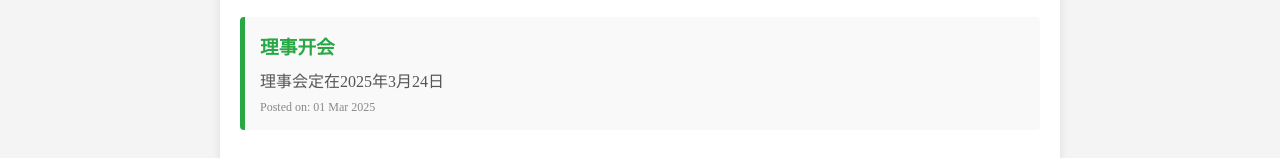
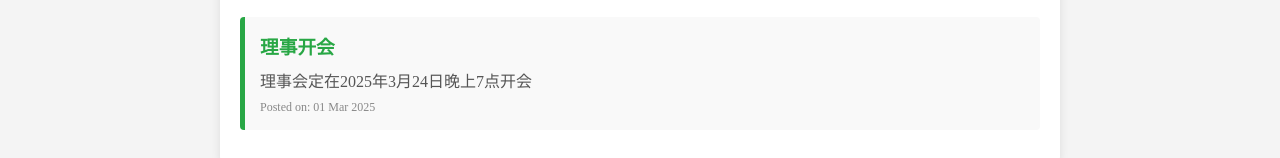
Before and after one commit to c2pang/FongClanSG, a plain HTML site: page index.html in a window 1280 px wide. Shown: the part 371-529 px from the top of the page. Drawn offline with Linux system fonts and the light colour scheme.

Commit message:
Update index.html

```diff
--- a/index.html
+++ b/index.html
@@ -19,7 +19,7 @@
       <!-- Notice 1 -->
       <div class="notice">
           <h3>理事开会</h3>
-          <p>理事会定在2025年3月24日</p>
+          <p>理事会定在2025年3月24日晚上7点开会</p>
           <div class="date">Posted on: 01 Mar 2025</div>
       </div>
   </div>
```
